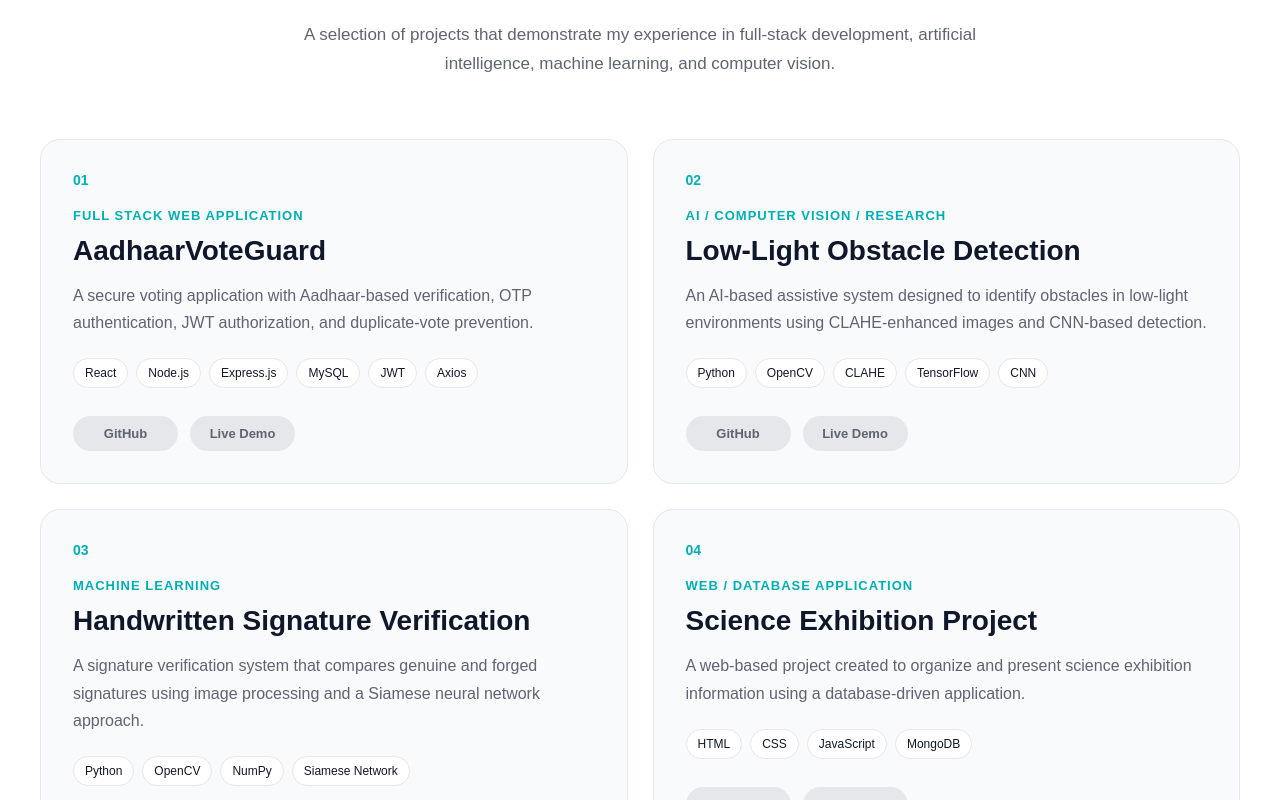
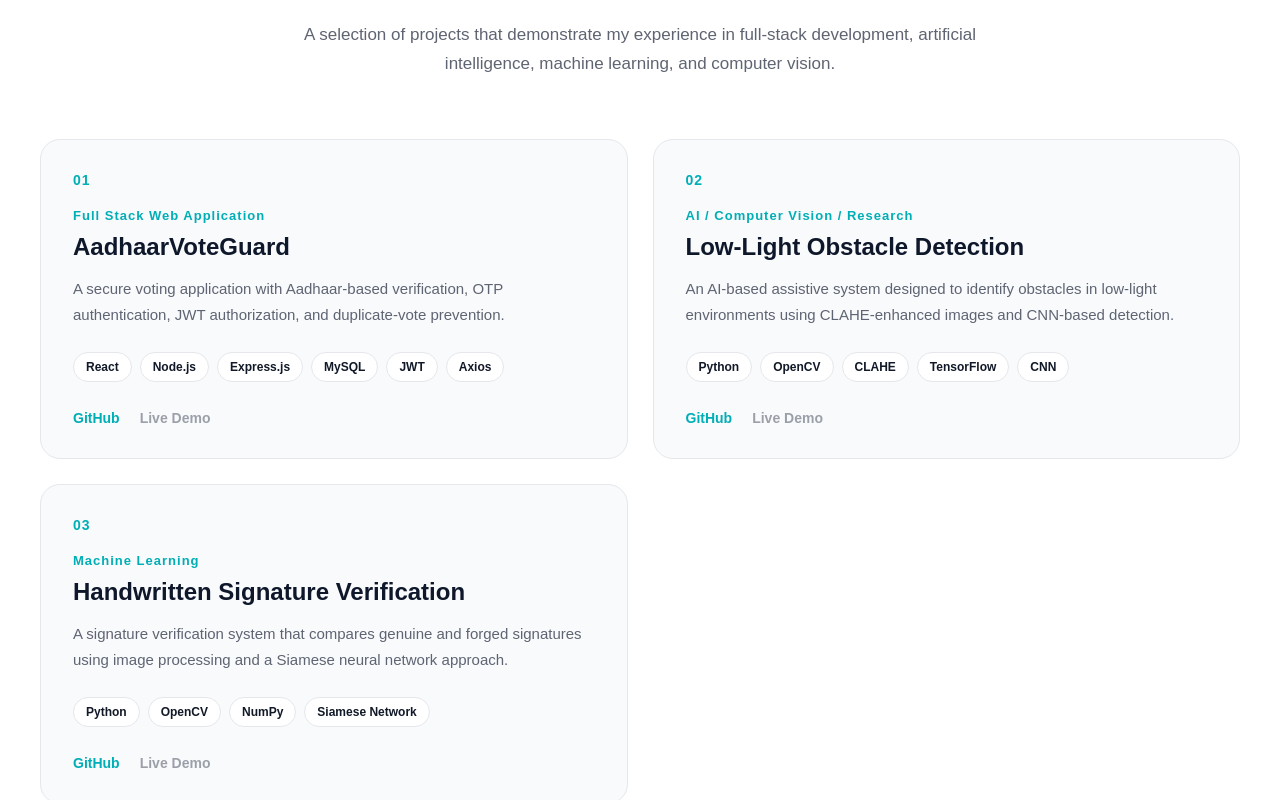
Before and after one commit to akshatharaik22-coder/PortFolio, a React app: page / in a window 1280 px wide. Shown: the part 3460-4260 px from the top of the page. Built offline with nearby package versions, Linux system fonts and the light colour scheme; the HTML template or start-up script is replaced by a standard one.

Commit message:
added git repo to every project

```diff
--- a/src/components/Project.jsx
+++ b/src/components/Project.jsx
@@ -16,7 +16,8 @@ function Projects() {
         "JWT",
         "Axios",
       ],
-      githubLink: "",
+      githubLink:
+        "https://github.com/akshatharaik22-coder/ADHAR",
       liveLink: "",
     },
 
@@ -32,7 +33,8 @@ function Projects() {
         "TensorFlow",
         "CNN",
       ],
-      githubLink: "",
+      githubLink:
+        "https://github.com/akshatharaik22-coder/miniproject",
       liveLink: "",
     },
 
@@ -47,29 +49,14 @@ function Projects() {
         "NumPy",
         "Siamese Network",
       ],
-      githubLink: "",
-      liveLink: "",
-    },
-
-    {
-      title: "Science Exhibition Project",
-      category: "Web / Database Application",
-      description:
-        "A web-based project created to organize and present science exhibition information using a database-driven application.",
-      technologies: [
-        "HTML",
-        "CSS",
-        "JavaScript",
-        "MongoDB",
-      ],
-      githubLink: "",
+      githubLink:
+        "https://github.com/akshatharaik22-coder/Handwritten_verification",
       liveLink: "",
     },
   ];
 
   return (
     <section className="projects" id="projects">
-
       <motion.div
         className="projects-container"
         initial={{ opacity: 0, y: 50 }}
@@ -77,7 +64,6 @@ function Projects() {
         transition={{ duration: 0.8 }}
         viewport={{ once: true }}
       >
-
         <div className="projects-heading">
           <p className="section-label">MY WORK</p>
 
@@ -93,7 +79,6 @@ function Projects() {
         </div>
 
         <div className="projects-grid">
-
           {projects.map((project, index) => (
             <motion.article
               className="project-card"
@@ -107,7 +92,6 @@ function Projects() {
               viewport={{ once: true }}
               whileHover={{ y: -8 }}
             >
-
               <div className="project-number">
                 {String(index + 1).padStart(2, "0")}
               </div>
@@ -131,7 +115,6 @@ function Projects() {
               </div>
 
               <div className="project-links">
-
                 {project.githubLink ? (
                   <a
                     href={project.githubLink}
@@ -159,16 +142,11 @@ function Projects() {
                     Live Demo
                   </span>
                 )}
-
               </div>
-
             </motion.article>
           ))}
-
         </div>
-
       </motion.div>
-
     </section>
   );
 }
--- a/src/styles/project.css
+++ b/src/styles/project.css
@@ -11,6 +11,8 @@
     margin: 0 auto;
 }
 
+/* Heading */
+
 .projects-heading {
     text-align: center;
     margin-bottom: 60px;
@@ -23,12 +25,14 @@
 }
 
 .projects-intro {
-    max-width: 750px;
+    max-width: 700px;
     margin: 25px auto 0;
     color: var(--muted);
     font-size: 17px;
     line-height: 1.7;
 }
+
+/* Projects Grid */
 
 .projects-grid {
     display: grid;
@@ -36,52 +40,62 @@
     gap: 25px;
 }
 
+/* Project Card */
+
 .project-card {
-    position: relative;
     padding: 32px;
-
     background: var(--surface);
     border: 1px solid var(--border);
     border-radius: 20px;
 
     transition:
-        border-color 0.3s ease,
-        box-shadow 0.3s ease;
+        box-shadow 0.3s ease,
+        border-color 0.3s ease;
 }
 
 .project-card:hover {
     border-color: var(--accent);
-    box-shadow: 0 18px 35px var(--shadow);
+    box-shadow: 0 15px 30px var(--shadow);
 }
+
+/* Project Number */
 
 .project-number {
     color: var(--accent);
     font-size: 14px;
     font-weight: 700;
+    letter-spacing: 1px;
     margin-bottom: 20px;
 }
+
+/* Category */
 
 .project-category {
     color: var(--accent);
     font-size: 13px;
     font-weight: 600;
     letter-spacing: 1px;
-    text-transform: uppercase;
-    margin-bottom: 12px;
+    margin: 0 0 10px;
 }
+
+/* Title */
 
 .project-card h3 {
     color: var(--heading);
-    font-size: 28px;
-    margin-bottom: 15px;
+    font-size: 24px;
+    margin: 0 0 15px;
 }
+
+/* Description */
 
 .project-description {
     color: var(--muted);
-    font-size: 16px;
+    font-size: 15px;
     line-height: 1.7;
-    margin-bottom: 22px;
+    margin: 0 0 25px;
 }
+
+/* Technologies */
 
 .project-technologies {
     display: flex;
@@ -91,57 +105,49 @@
 }
 
 .project-technologies span {
-    padding: 7px 11px;
+    padding: 7px 12px;
+
+    color: var(--text);
     background: var(--bg);
+
     border: 1px solid var(--border);
     border-radius: 20px;
-    color: var(--text);
+
     font-size: 12px;
-    font-weight: 500;
+    font-weight: 600;
 }
+
+/* Project Links */
 
 .project-links {
     display: flex;
-    gap: 12px;
-}
-
-.project-links a,
-.project-link-disabled {
-    display: inline-flex;
+    gap: 20px;
     align-items: center;
-    justify-content: center;
-
-    min-width: 105px;
-    padding: 10px 16px;
-
-    border-radius: 25px;
-
-    font-size: 13px;
-    font-weight: 600;
-    text-decoration: none;
 }
 
 .project-links a {
-    background: var(--inverse-bg);
-    color: var(--inverse-text);
-    transition: 0.3s ease;
+    color: var(--accent);
+    text-decoration: none;
+    font-size: 14px;
+    font-weight: 600;
+
+    transition: color 0.3s ease;
 }
 
 .project-links a:hover {
-    background: var(--accent);
-    color: var(--inverse-bg);
+    color: var(--accent-hover);
 }
 
 .project-link-disabled {
-    background: var(--border);
     color: var(--muted);
-    cursor: not-allowed;
+    font-size: 14px;
+    font-weight: 600;
+    opacity: 0.6;
 }
 
-/* Tablet */
+/* Responsive */
 
 @media (max-width: 800px) {
-
     .projects {
         padding: 100px 25px 70px;
     }
@@ -151,10 +157,7 @@
     }
 }
 
-/* Mobile */
-
 @media (max-width: 550px) {
-
     .projects {
         padding: 90px 20px 60px;
     }
@@ -168,18 +171,14 @@
     }
 
     .project-card {
-        padding: 24px;
+        padding: 25px;
     }
 
     .project-card h3 {
-        font-size: 24px;
+        font-size: 21px;
     }
 
     .project-description {
-        font-size: 15px;
-    }
-
-    .project-links {
-        flex-wrap: wrap;
+        font-size: 14px;
     }
 }
```
